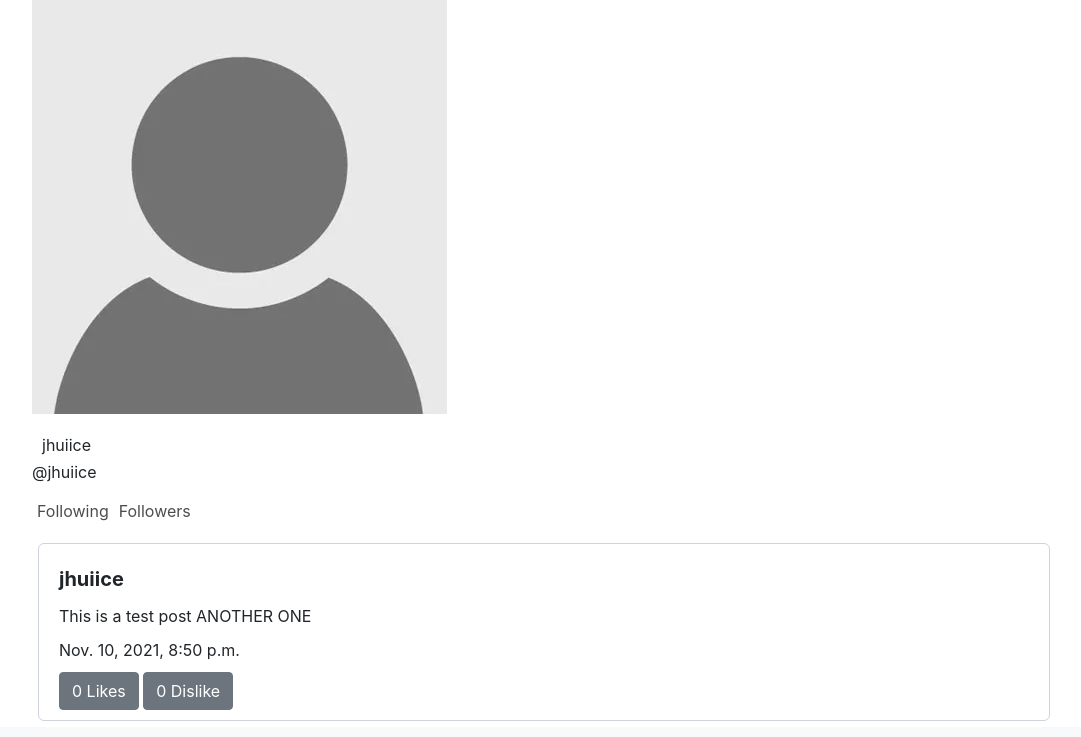
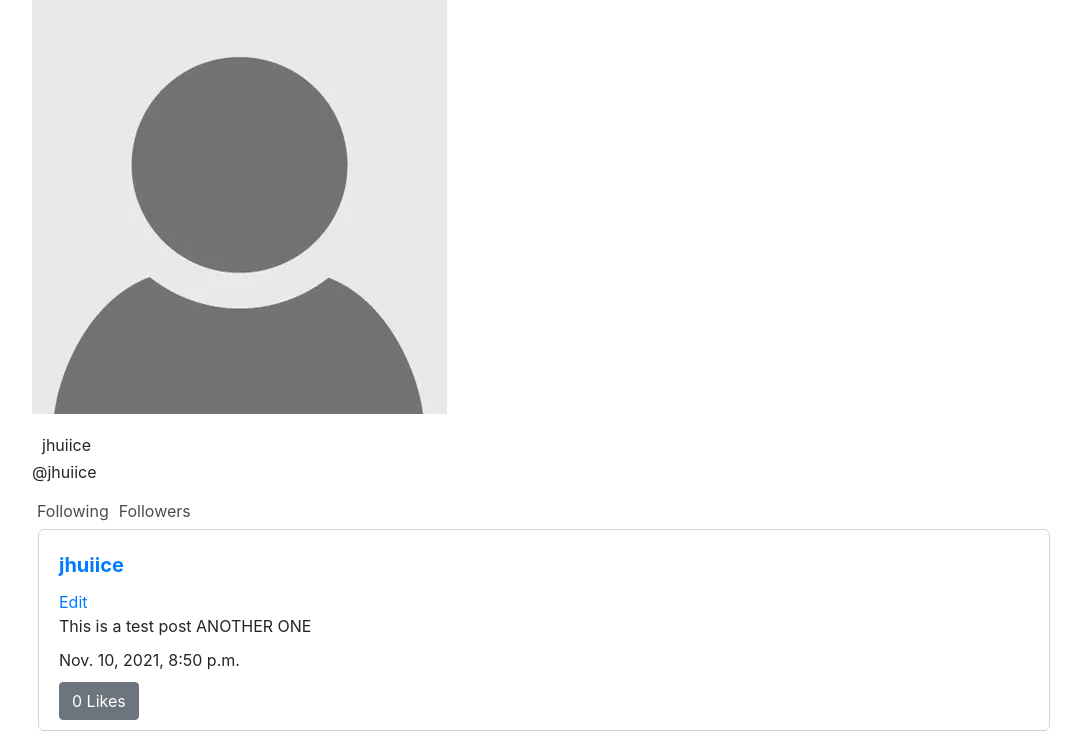
Before and after one commit to Jhuiice/cs50web, a Django app: page /profile/jhuiice in a window 1280 px wide. Shown: the part 249-986 px from the top of the page, without its empty margins (96-1177 px from the left). Run offline with Django 3.2, Linux system fonts and the light colour scheme; a user stored in the database is signed in; data comes from the database, SQL or seed files in the repository; both versions use the stored data as it was after the commit; some libraries are stand-ins or nearby versions.

Commit message:
Edit feature has been created

```diff
--- a/lecture7/project4/network/static/network/app.js
+++ b/lecture7/project4/network/static/network/app.js
@@ -14,45 +14,59 @@ document.addEventListener("DOMContentLoaded", (event) => {
     // load_profile)
 })
 
-// function load_profile() {
-//     document.querySelector('#profile-view').style.display = "block";
-// }
-// all you needto do is add a text area that is edible and a save button
+
 // TODO figure out how to load the event listeners to the page on reload
 function edit_post(event) {
     event.preventDefault();
-    let post_id = event.target.dataset.post_id
-    let post_user = event.target.dataset.post_creator
-    console.log(post_id)
-    console.log(post_user)
-    let post_container = document.querySelector(`.post-container [data-post_id="${post_id}"`)
-    return event
-    // get the post youre going to edit
-    // let parent = element.parentNode
-    // let content = document.querySelector('.post-content span');
-    // console.log("Success");
-    // function show_edit(edit) {
-    //     if (edit){
-    //         document.querySelector('.edit-view').style.display = "block"
-    //     }
-    //     else {
-    //         document.querySelector('.edit-view').style.display = "none"
-    //     }
-    // }
-    // fetch('/post/' + id, {
-    //     method:"PUT",
-    //     body: {
-    //         content: document.querySelector('.edit-content')
-    //     }
-    // })
-    // .then(response => response.json())
-    // .then(post => {
-    //     console.log(post)
-    // })
-    // fill out the data that has already been there
-    // allow edit
-    // resubmit edit as a put request
+    let post_id = event.target.dataset.post_id;
+    let post_user = event.target.dataset.post_creator;
+    let before_content = document.querySelector(`.post-container [data-post_id="${post_id}"]:nth-child(3) span`).innerHTML;
 
+    let edit_form = document.createElement("form");
+    edit_form.setAttribute('method', 'put')
+    edit_form.setAttribute('class', 'edit-form')
+
+    let textarea = document.createElement('textarea');
+    textarea.className = 'form-control form-post-content';
+    textarea.id = 'exampleFormControlTextarea4';
+    textarea.setAttribute('rows', '3');
+    textarea.setAttribute('name', 'content');
+    textarea.innerHTML = before_content;
+
+    let submit = document.createElement('input');
+    submit.setAttribute('type', 'submit');
+    submit.setAttribute('value', 'Save');
+
+    edit_form.append(textarea)
+    edit_form.append(submit)
+
+    // hide preexisting content spot
+    document.querySelector(`.post-container [data-post_id="${post_id}"]:nth-child(3) span`).innerHTML = '';
+    document.querySelector('.edit-link').style.display = 'none';
+
+    // append form to content upon clicking the edit button
+    document.querySelector(`.post-container [data-post_id="${post_id}"]:nth-child(3)`).append(edit_form);
+
+    document.querySelector('.edit-form input').addEventListener('click', (event) =>{
+        event.preventDefault()
+        // grab new content
+        let new_content = document.querySelector('.edit-form textarea').value
+        const csrftoken = getCookie('csrftoken')
+        // fetch edit post and add content to db
+        fetch('/edit_post/' + post_id, {
+            method: 'PUT',
+            headers: {'X-CSRFToken': csrftoken},
+            body: JSON.stringify({
+                content: new_content
+            })
+        })
+        // delete form
+        .then(document.querySelector('.edit-form').remove())
+        // unhide edit button
+        .then(document.querySelector('.edit-link').style.display = 'block')
+        // add content back to span
+        .then(document.querySelector(`.post-container [data-post_id="${post_id}"]:nth-child(3) span`).innerHTML = new_content)
+    });
 }
 
 function load_post() {
--- a/lecture7/project4/network/static/network/styles.css
+++ b/lecture7/project4/network/static/network/styles.css
@@ -78,7 +78,7 @@
 }
 
 #posts-container {
-  margin-top: 20px;
+  margin-top: 5px;
 }
 
 .post-container {
--- a/lecture7/project4/network/templates/network/profile.html
+++ b/lecture7/project4/network/templates/network/profile.html
@@ -44,13 +44,18 @@
     <div id="posts-container">
         {% if posts %}
             {% for post in posts %}
-                <div class="post-container" data-post_id={{post.post_id}} data-post_creator={{post.user.username}}>
+                <div class="post-container">
                     <div class="username-container">
                         <span class="post-username">
-                            {{profile.name}}
+                            <a href="{% url 'profile' post.user.username %}">{{post.user.username}}</a>
                         </span>
                     </div>
-                    <div class="post-content">
+                    {% if post.user == user %}
+                    <div class="edit-content" >
+                        <a href="#" class="edit-link" data-post_id={{post.post_id}} data-post_creator={{post.user.username}} onclick="edit_post(event)">Edit</a>
+                    </div>
+                    {% endif %}
+                    <div class="post-content" data-post_id={{post.post_id}}>
                         <span>{{post.content}}</span>
                     </div>
                     <div class="timestamp">
@@ -59,10 +64,10 @@
                     <div class="likes">
                         <button class="btn-small btn btn-secondary">
                             {{post.likes}} Likes</button>
-                        <button class="btn btn-secondary">{{post.dislikes}} Dislike</button>
                     </div>
                 </div>
             {% endfor %}
+    </div>
         {% else %}
             <span class="empty">There are no posts yet</span>
         {% endif %}
--- a/lecture7/project4/network/views.py
+++ b/lecture7/project4/network/views.py
@@ -24,9 +24,13 @@ def index(request):
                   })
 
 
+@ensure_csrf_cookie
+@login_required
 def edit_post(request, id):
     try:
         post = Posts.objects.get(post_id=id)
+        if request.user != post.user:
+            return JsonResponse({"error": "Not Post Creator"})
     except:
         return JsonResponse({"error": "Post not found"}, status=404)
 
@@ -35,7 +39,7 @@ def edit_post(request, id):
 
     elif request.method == "PUT":
         data = json.loads(request.body)
-        post.content = data.content
+        post.content = data.get('content')
         post.save()
         return HttpResponse(status=204)
     else:
```
Also changed, not shown: lecture7/project4/network/templates/network/index.html (+5 -4 lines), lecture7/project4/db.sqlite3.
